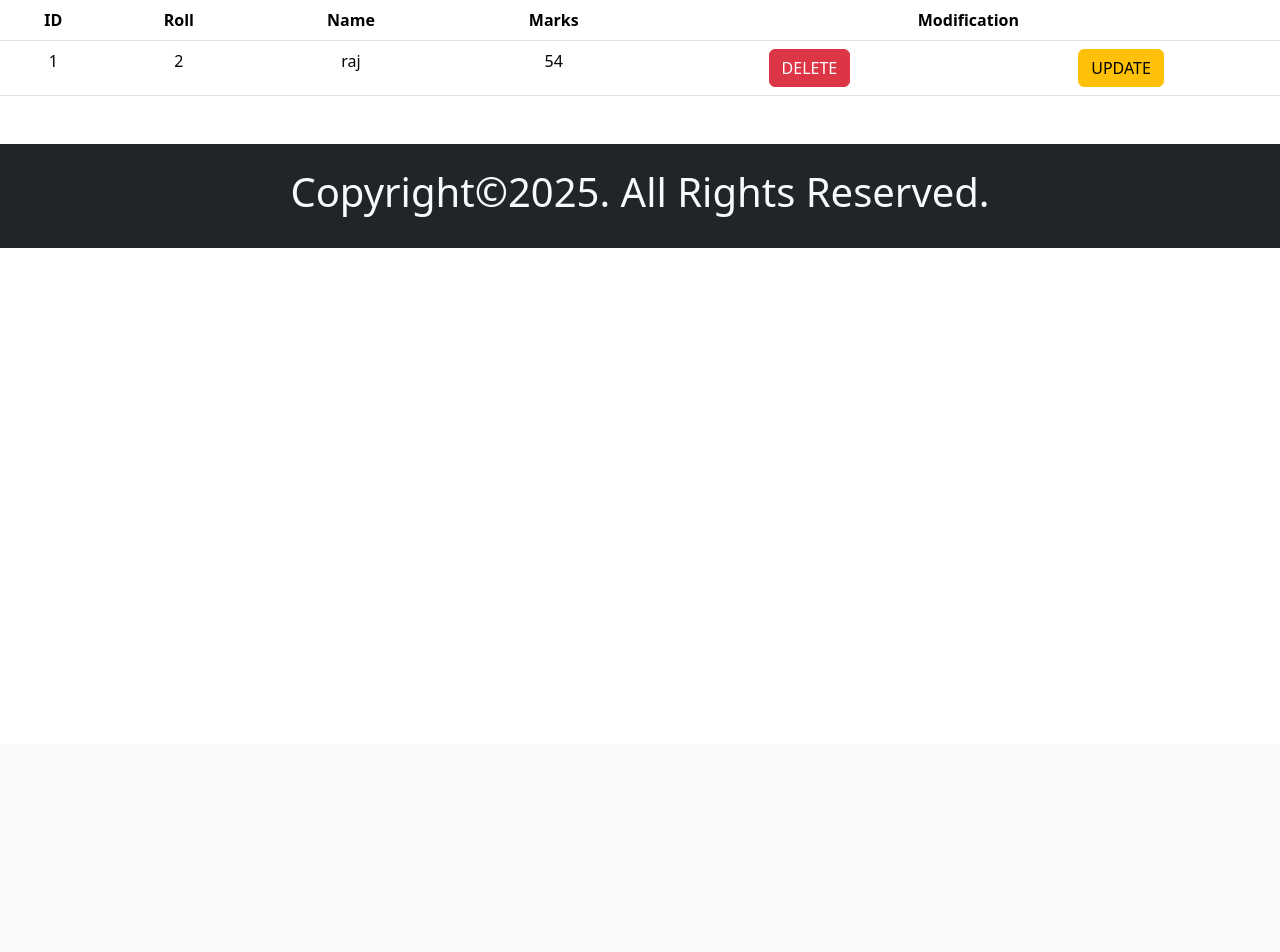
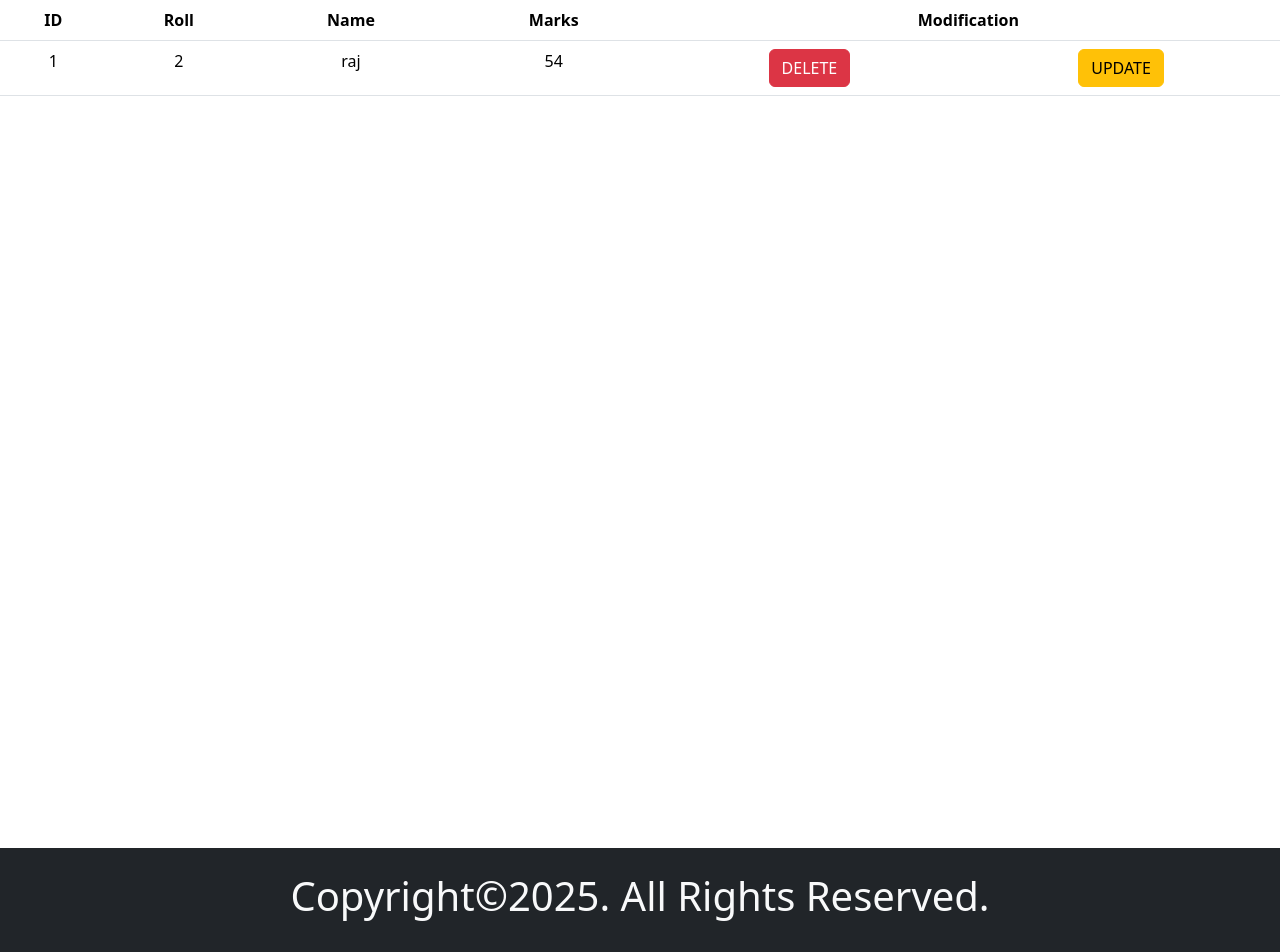
Before and after one commit to yashjagtap1996/student_management_system, a Django app: page /data/ in a window 1280 px wide. Shown: the part 56-1008 px from the top of the page. Before the commit the page ends 304 px from the top, so only its background shows below. Run offline with Django 5.2, Linux system fonts and the light colour scheme; a user stored in the database is signed in; data comes from the database, SQL or seed files in the repository.

Commit message:
Update home.html

```diff
--- a/templates/student_management_system_app/home.html
+++ b/templates/student_management_system_app/home.html
@@ -48,6 +48,7 @@
         </div>
     </nav>
 
+    <div style="min-height: 100vh;">
         {% block content %}
         <div id="carouselExampleAutoplaying" class="carousel slide mt-4" data-bs-ride="carousel">
             <div class="carousel-inner">
@@ -80,7 +81,8 @@
                         <img src="{% static 'images/image-1.jpg' %}" height="300px" class="card-img-top" alt="...">
                         <div class="card-body">
                             <h5 class="card-title">Card title</h5>
-                        <p class="card-text">Some quick example text to build on the card title and make up the bulk of
+                            <p class="card-text">Some quick example text to build on the card title and make up the bulk
+                                of
                                 the card’s content.</p>
                             <a href="#" class="btn btn-primary">Go somewhere</a>
                         </div>
@@ -91,7 +93,8 @@
                         <img src="{% static 'images/image-2.jpg' %}" height="300px" class="card-img-top" alt="...">
                         <div class="card-body">
                             <h5 class="card-title">Card title</h5>
-                        <p class="card-text">Some quick example text to build on the card title and make up the bulk of
+                            <p class="card-text">Some quick example text to build on the card title and make up the bulk
+                                of
                                 the card’s content.</p>
                             <a href="#" class="btn btn-primary">Go somewhere</a>
                         </div>
@@ -102,7 +105,8 @@
                         <img src="{% static 'images/image-3.jpg' %}" height="300px" class="card-img-top" alt="...">
                         <div class="card-body">
                             <h5 class="card-title">Card title</h5>
-                        <p class="card-text">Some quick example text to build on the card title and make up the bulk of
+                            <p class="card-text">Some quick example text to build on the card title and make up the bulk
+                                of
                                 the card’s content.</p>
                             <a href="#" class="btn btn-primary">Go somewhere</a>
                         </div>
@@ -113,6 +117,8 @@
 
         {% endblock %}
 
+
+    </div>
 
     <div class="text-center p-4 bg-dark text-light mt-5">
         <h1>Copyright©2025. All Rights Reserved.</h1>
```
Lines whose indentation alone changed are shown as unchanged.
